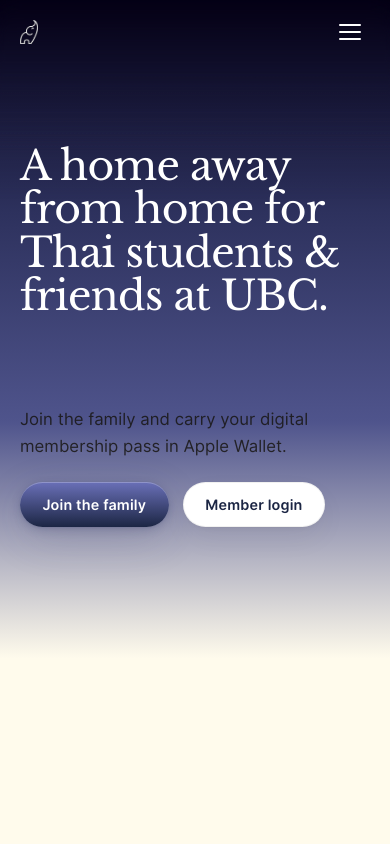
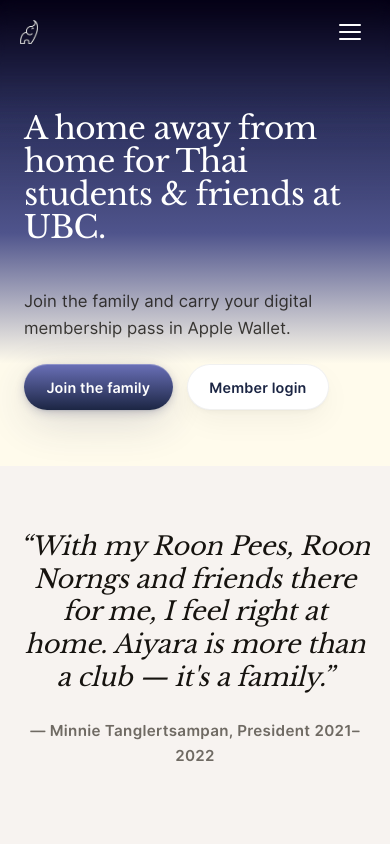
Before and after one commit to ubcthaiaiyara/website, a Next.js app: page / in a window 390 px wide. Shown: the top 844 px of the page. Built offline with nearby package versions, Linux system fonts and the light colour scheme; no server answers.

Commit message:
fix(mobile): rebalance hero proportions

```diff
--- a/app/globals.css
+++ b/app/globals.css
@@ -984,13 +984,19 @@ body:has(.hero) .site-header:not(.is-scrolled):not(.is-open) .button:hover {
 /* Mobile whitespace and type: the desktop rhythm (16rem/11.5rem) is far too
    airy on a phone, so scale it down while keeping the top/middle gaps even. */
 @media (max-width: 640px) {
+    /* Size the hero to its content instead of a full 100vh — otherwise the
+       short mobile content leaves a large empty cream void below the CTAs. */
+    .hero {
+        min-height: auto;
+    }
+
     .hero-inner {
-        padding: 9rem 1.25rem 2.5rem;
-        gap: 5.5rem;
+        padding: 7rem 1.5rem 3.5rem;
+        gap: 2.75rem;
     }
 
     .hero h1 {
-        font-size: clamp(2.35rem, 10.5vw, 2.75rem);
+        font-size: clamp(1.85rem, 8vw, 2.2rem);
     }
 
     .hero-sub {
```
